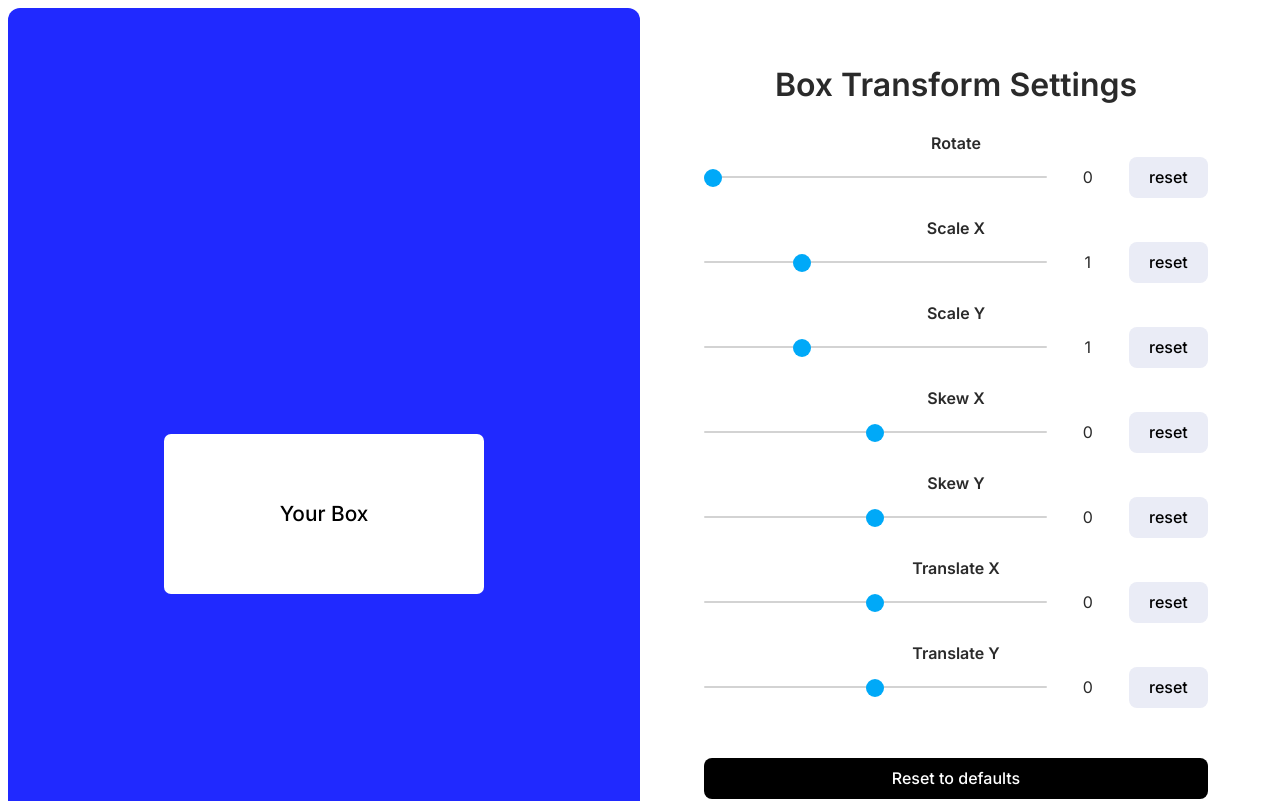
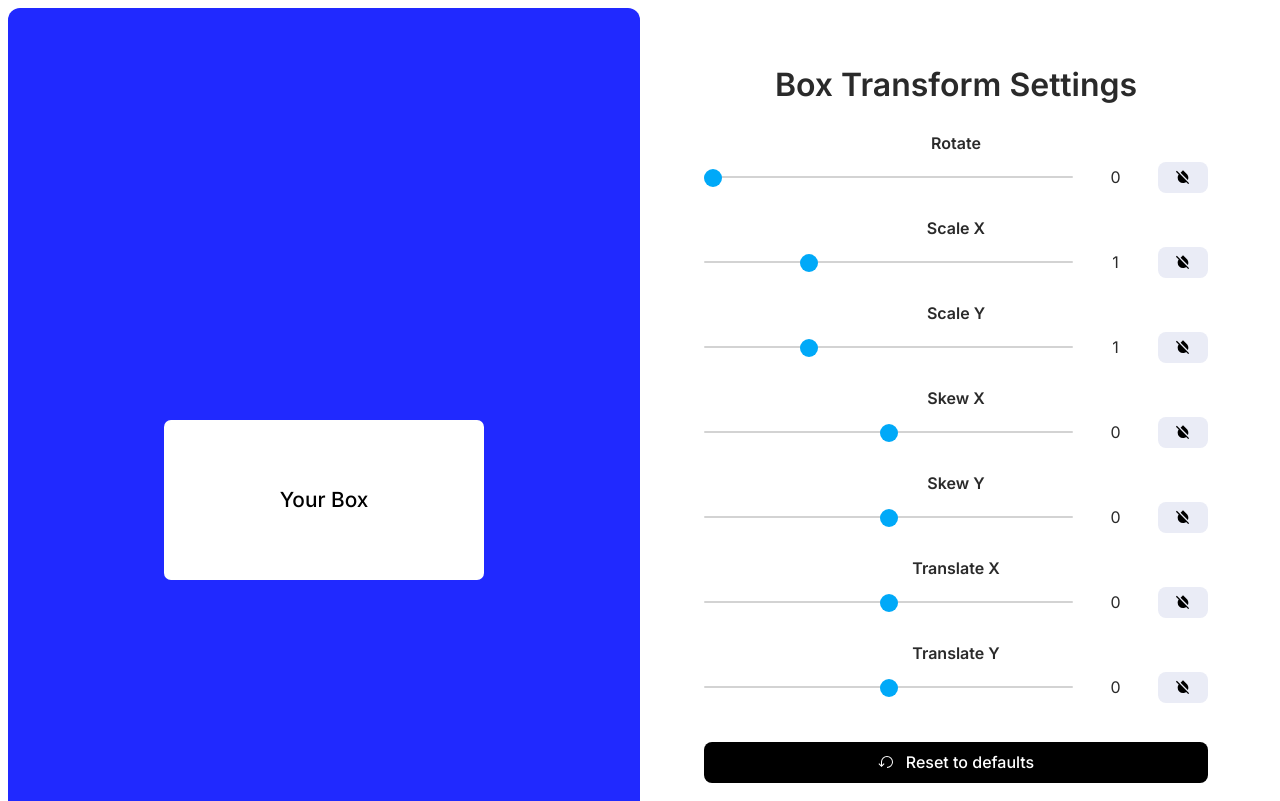
Before and after one commit to ricafolio/box-transform-visualizer, a React (Vite) app: page / in a window 1280 px wide. Shown: the top 801 px of the page. Built offline with nearby package versions, Linux system fonts and the light colour scheme.

Commit message:
feat: add icons on buttons

```diff
--- a/src/App.tsx
+++ b/src/App.tsx
@@ -1,4 +1,5 @@
 import { useState } from 'react'
+import { ResetIcon } from './components/ResetIcon'
 import Range from './components/Range'
 
 export default function App() {
@@ -158,7 +159,10 @@ export default function App() {
           )
         })}
 
-        <button className="btn-reset-all" onClick={handleResetClick}>Reset to defaults</button>
+        <button className="btn-reset-all" onClick={handleResetClick}>
+          <ResetIcon />
+          Reset to defaults
+        </button>
 
         <div>
           <h2>Code result</h2>
--- /dev/null
+++ b/src/components/NoStyleIcon.tsx
@@ -0,0 +1,5 @@
+export function NoStyleIcon(props: SVGProps<SVGSVGElement>) {
+  return (
+    <svg xmlns="http://www.w3.org/2000/svg" width="1em" height="1em" viewBox="0 0 24 24" {...props}><path fill="currentColor" d="M19.25 16.4L8.4 5.55L12 2l5.65 5.55q1.1 1.05 1.725 2.487Q20 11.475 20 13.1q0 .9-.2 1.725q-.2.825-.55 1.575Zm.55 6.2l-3.1-3.1q-1.025.725-2.2 1.113Q13.325 21 12 21q-3.325 0-5.662-2.312Q4 16.375 4 13.1q0-1.275.4-2.45q.4-1.175 1.2-2.25L1.4 4.2l1.4-1.4l18.4 18.4Z"></path></svg>
+  )
+}
--- a/src/components/Range.tsx
+++ b/src/components/Range.tsx
@@ -1,3 +1,5 @@
+import { NoStyleIcon } from './NoStyleIcon'
+
 interface Range {
   id: string
   label: string
@@ -31,7 +33,9 @@ export default function Range(props: Range) {
           <input type="range" id={id} name={id} min={min} max={max} step={step} value={currentValue} onChange={(e) => handleValueChange(e.target.value)} />
         </div>
         <div className="input-box-right">{currentValue}</div>
-        <button onClick={() => handleResetField(defaultValue)}>reset</button>
+        <button className="btn-reset" aria-label={`Reset ${label}`} onClick={() => handleResetField(defaultValue)}>
+          <NoStyleIcon />
+        </button>
       </div>
     </div>
   )
--- /dev/null
+++ b/src/components/ResetIcon.tsx
@@ -0,0 +1,5 @@
+export function ResetIcon(props: SVGProps<SVGSVGElement>) {
+  return (
+    <svg xmlns="http://www.w3.org/2000/svg" width="1em" height="1em" viewBox="0 0 32 32" {...props}><path fill="currentColor" d="M18 28A12 12 0 1 0 6 16v6.2l-3.6-3.6L1 20l6 6l6-6l-1.4-1.4L8 22.2V16a10 10 0 1 1 10 10Z"></path></svg>
+  )
+}
--- a/src/index.scss
+++ b/src/index.scss
@@ -46,6 +46,13 @@ button {
   background-color: #eaecf6;
   transition: background-color 0.25s;
 
+  &.btn-reset {
+    display: flex;
+    align-items: center;
+    justify-content: center;
+    padding: 0.4em 1em;
+  }
+
   &:hover {
     background-color: #dfe2ee;
   }
@@ -60,11 +67,18 @@ button {
   }
 
   &.btn-reset-all {
+    display: flex;
+    align-items: center;
+    justify-content: center;
     width: 100%;
     background-color: #000;
     color: #fff;
     margin-top: 2rem;
     margin-bottom: 3rem;
+
+    & svg {
+      margin-right: 0.75rem;
+    }
 
     &:hover {
       background-color: #272727;
```
